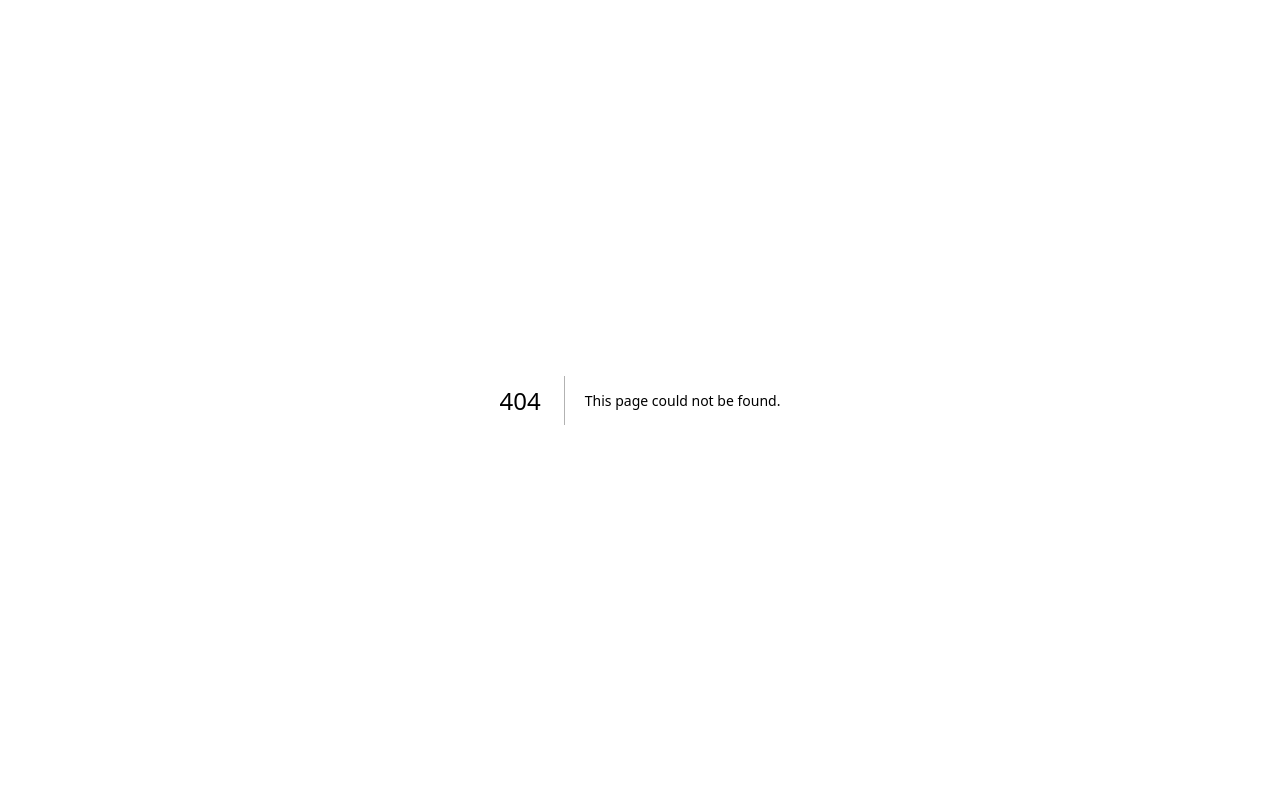
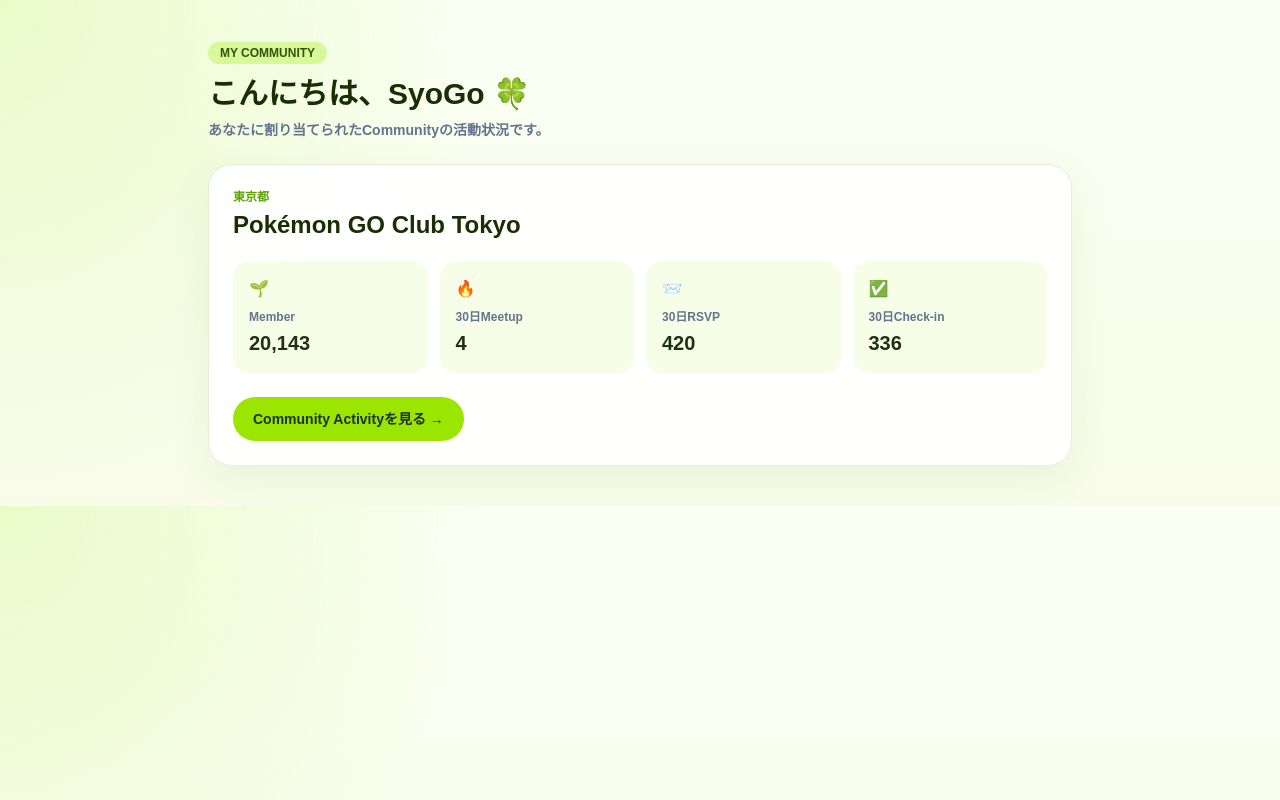
Before and after one commit to Kaityo1221/ca-clover, a Next.js app: page /my in a window 1280 px wide. Before the commit this address had no page. Built offline with nearby package versions, Linux system fonts and the light colour scheme.

Commit message:
Add src/app/my/page.tsx

```diff
--- /dev/null
+++ b/src/app/my/page.tsx
@@ -0,0 +1,16 @@
+import Link from "next/link";
+import { communities } from "@/lib/demo";
+
+export default function Page(){
+  const c=communities[0];
+  return <main className="mx-auto max-w-4xl px-4 py-10">
+    <span className="rounded-full bg-lime-200 px-3 py-1 text-xs font-black text-lime-900">MY COMMUNITY</span>
+    <h1 className="mt-3 text-3xl font-black text-lime-950">こんにちは、SyoGo 🍀</h1>
+    <p className="mt-2 text-sm font-semibold text-slate-500">あなたに割り当てられたCommunityの活動状況です。</p>
+    <section className="clover-card mt-6 p-6">
+      <div className="text-xs font-black text-lime-600">{c.prefecture}</div><h2 className="mt-1 text-2xl font-black text-lime-950">{c.name}</h2>
+      <div className="mt-5 grid gap-3 sm:grid-cols-2 lg:grid-cols-4">{[["🌱","Member",c.members?.toLocaleString("ja-JP")??"未取得"],["🔥","30日Meetup",c.d30],["📨","30日RSVP",c.rsvp],["✅","30日Check-in",c.checkin]].map(([i,l,v])=><div key={String(l)} className="rounded-2xl bg-lime-50 p-4"><div>{i}</div><div className="mt-2 text-xs font-black text-slate-500">{l}</div><div className="mt-1 text-xl font-black">{v}</div></div>)}</div>
+      <Link href={"/community/"+c.id} className="mt-6 inline-flex rounded-full bg-lime-400 px-5 py-3 text-sm font-black text-lime-950">Community Activityを見る →</Link>
+    </section>
+  </main>;
+}
```
